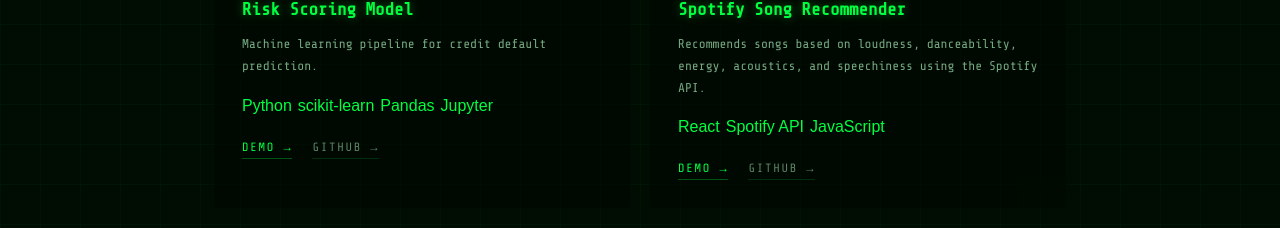
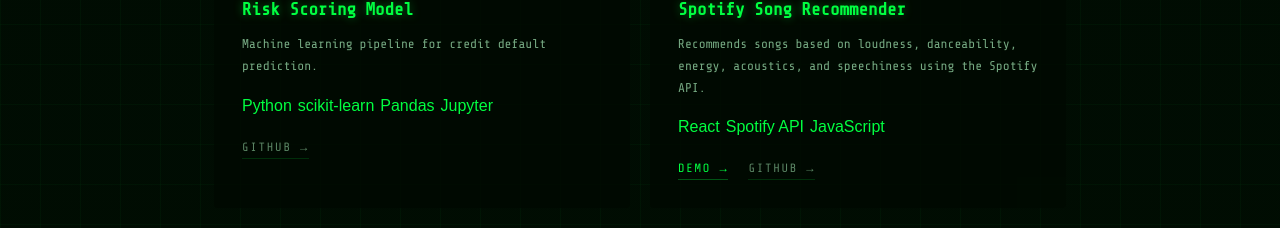
Before and after one commit to AdrienTheMot/adrien-portfolio, a Next.js app: page / in a window 1280 px wide. Shown: the part 1856-2084 px from the top of the page. Built offline with nearby package versions, Linux system fonts and the light colour scheme.

Commit message:
Remove demo URL from Portfolio component
Removed demo URL for the Risk Scoring Model project.

```diff
--- a/components/Portfolio.jsx
+++ b/components/Portfolio.jsx
@@ -25,7 +25,6 @@
     title: "Risk Scoring Model",
     description: "Machine learning pipeline for credit default prediction.",
     tech: ["Python", "scikit-learn", "Pandas", "Jupyter"],
-    demoUrl: "https://hub.gesis.mybinder.org/user/adrienthemot-risk-scoring-model-68rb6k7l/lab",
     githubUrl: "https://github.com/AdrienTheMot/risk-scoring-model",
   },
   {
```
